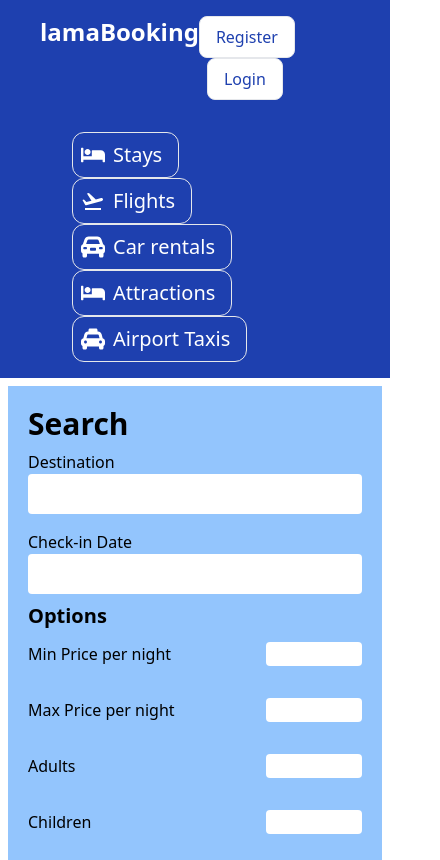
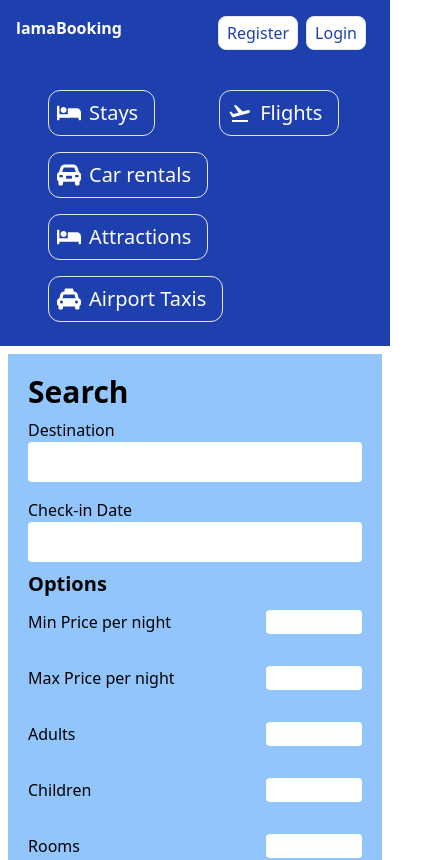
Before and after one commit to Harishguhan21/BookingApp, a React (Vite) app in the folder Frontend/bookingApp/: page /hotel in a window 390 px wide. Shown: the top 860 px of the page, 440 px wide, since content can reach past the window. Built offline with nearby package versions, Linux system fonts and the light colour scheme; no server answers.

Commit message:
Fixed the responsive issue and removed logs

```diff
--- a/Frontend/bookingApp/src/Components/HotelCard/HotelCard.tsx
+++ b/Frontend/bookingApp/src/Components/HotelCard/HotelCard.tsx
@@ -18,19 +18,19 @@ const HotelCard = ({ data }: any) => {
       <div className="md:col-span-8">
         <div className="mx-4 ">
           <div className="flex justify-between py-3">
-            <h1 className="font-bold text-3xl text-blue-800">{data.name}</h1>
-            <h1 className="font-bold text-2xl ">Rs: {data.cheapPrice}</h1>
+            <h1 className="font-bold md:text-3xl text-blue-800">{data.name}</h1>
+            <h1 className="font-bold md:text-2xl ">Rs: {data.cheapPrice}</h1>
           </div>
           <div className="flex justify-between">
             <h1 className="">{data.distence}m from center</h1>
             <h1 className="">Includes taxes and fees</h1>
           </div>
           <div className="flex justify-between mt-3">
-            <button className="px-4 py-2 bg-green-400 rounded text-white">
+            <button className="px-2 py-1 md:px-4 md:py-2 bg-green-400 rounded text-white">
               Free Airport Taxi
             </button>
             <button
-              className="px-4 py-2 bg-blue-400 rounded text-white"
+              className="px-2 py-1 md:px-4 md:py-2 bg-blue-400 rounded text-white"
               onClick={() => navigate(`/hoteldetail/${data._id}`)}
             >
               See Availability
--- a/Frontend/bookingApp/src/Components/LoginModal/LoginModal.tsx
+++ b/Frontend/bookingApp/src/Components/LoginModal/LoginModal.tsx
@@ -41,7 +41,6 @@ const LoginModal = ({
         sucessNotify("Login Successfull!");
       }
     } catch (error: any) {
-      console.log(error, "error from api");
       failureNotify(error.response.data.message);
     }
   };
--- a/Frontend/bookingApp/src/Components/PropertyType/PropertyType.tsx
+++ b/Frontend/bookingApp/src/Components/PropertyType/PropertyType.tsx
@@ -5,7 +5,6 @@ const PropertyType = () => {
   const { data }: any = useFetch(
     `${import.meta.env.VITE_API_KEY}/api/hotels/getBytype`
   );
-  console.log(data, "data");
   const images = [
     "https://images.unsplash.com/photo-1542314831-068cd1dbfeeb?w=500&auto=format&fit=crop&q=60&ixlib=rb-4.0.3&ixid=M3wxMjA3fDB8MHxzZWFyY2h8Nnx8aG90ZWx8ZW58MHx8MHx8fDA%3D",
     "https://images.unsplash.com/photo-1597047084993-bf337e09ede0?w=500&auto=format&fit=crop&q=60&ixlib=rb-4.0.3&ixid=M3wxMjA3fDB8MHxzZWFyY2h8OHx8YXBhcnRtZW50c3xlbnwwfHwwfHx8MA%3D%3D",
--- a/Frontend/bookingApp/src/Components/SignUpModal/SignUpModal.tsx
+++ b/Frontend/bookingApp/src/Components/SignUpModal/SignUpModal.tsx
@@ -44,7 +44,6 @@ const SignUpModal = ({
         sucessNotify("User created successfully");
       }
     } catch (error: any) {
-      console.log(error.response.data, "error");
       failureNotify(error.response.data);
     }
   };
--- a/Frontend/bookingApp/src/Pages/HotelAvailability/HotelAvailability.tsx
+++ b/Frontend/bookingApp/src/Pages/HotelAvailability/HotelAvailability.tsx
@@ -29,29 +29,9 @@ const HotelAvailability = () => {
     `${import.meta.env.VITE_API_KEY}/api/hotels/find/${url[2] || undefined}`
   );
   const { value }: any = React.useContext(SearchContext);
-
-  // React.useEffect(() => {
-  //   const fetchData = async () => {
-  //     const storedUserString = localStorage.getItem("token");
-  //     if (storedUserString) {
-  //       const token = JSON.parse(storedUserString);
-  //       if (token) {
-  //         try {
-  //           const userDetails = await getUserDetails();
-  //           // setUserData(userDetails);
-  //         } catch (error) {
-  //           console.error("Error fetching user details:", error);
-  //         }
-  //       }
-  //     }
-  //   };
-  //   fetchData(); // Call the async function
-  // }, []);
-
   const handleBookRoom = async () => {
     if (getToken()) {
       setVisible(true);
-      console.log(value.date);
       try {
         const res = await axios.get(
           `${import.meta.env.VITE_API_KEY}/api/hotels/getRooms/${data._id}`
@@ -66,7 +46,6 @@ const HotelAvailability = () => {
   };
 
   const hidePopup = () => {
-    console.log("im called!");
     setLoginModal(false);
   };
 
@@ -96,14 +75,12 @@ const HotelAvailability = () => {
   function getDatesInRange(date: any) {
     const start = new Date(date[0]);
     const end = new Date(date[1]);
-    console.log(start, "start", end);
     // const dateValue = new Date(start);
     const dates = [];
     while (start <= new Date(end)) {
       dates.push(new Date(start));
       start.setDate(start.getDate() + 1);
     }
-    console.log(dates, "rangeDates");
     return dates;
   }
 
@@ -118,7 +95,6 @@ const HotelAvailability = () => {
               }/api/rooms/availability/${roomId}`,
               { dates: value.date.flat(1) }
             );
-            console.log(res);
           })
         );
         navigate("/");
@@ -153,14 +129,13 @@ const HotelAvailability = () => {
   const showLogoutModal = () => {
     setLogoutModal(true);
   };
-
   return (
     <>
-      <div className="px-10 py-4 bg-blue-800 min-h-[30vh]">
+      <div className="px-4 py-4 bg-blue-800 min-h-[30vh]">
         <div className="flex justify-between">
           <div className="">
             <h1
-              className="text-white font-bold text-2xl cursor-pointer"
+              className="text-white font-bold md:text-2xl cursor-pointer"
               onClick={() => navigate("/")}
             >
               lamaBooking
@@ -168,11 +143,11 @@ const HotelAvailability = () => {
           </div>
           {!isAuthenticated() ? (
             <div className="">
-              <button className="border px-4 py-2 bg-white text-[#1e40af] rounded-lg">
+              <button className="border px-2 py-1 md:px-4 md:py-2 bg-white text-[#1e40af] rounded-lg">
                 Register
               </button>
               <button
-                className="mx-2 border px-4 py-2 bg-white text-[#1e40af] rounded-lg"
+                className="mx-2 border px-2 py-1 md:px-4 md:py-2 bg-white text-[#1e40af] rounded-lg"
                 onClick={showLoginPopup}
               >
                 Login
--- a/Frontend/bookingApp/src/Pages/Hotels/Hotel.tsx
+++ b/Frontend/bookingApp/src/Pages/Hotels/Hotel.tsx
@@ -76,11 +76,11 @@ const Hotel = () => {
 
   return (
     <>
-      <div className="px-10 py-4 bg-blue-800 min-h-[30vh]">
+      <div className="px-4 py-4 bg-blue-800 min-h-[30vh]">
         <div className="flex justify-between">
           <div className="">
             <h1
-              className="text-white font-bold text-2xl cursor-pointer"
+              className="text-white font-bold md:text-2xl cursor-pointer"
               onClick={() => navigate("/")}
             >
               lamaBooking
@@ -88,11 +88,11 @@ const Hotel = () => {
           </div>
           {!isAuthenticated() ? (
             <div className="">
-              <button className="border px-4 py-2 bg-white text-[#1e40af] rounded-lg">
+              <button className="border px-2 py-1 md:px-4 md:py-2 bg-white text-[#1e40af] rounded-lg">
                 Register
               </button>
               <button
-                className="mx-2 border px-4 py-2 bg-white text-[#1e40af] rounded-lg"
+                className="mx-2 border px-2 py-1 md:px-4 md:py-2 bg-white text-[#1e40af] rounded-lg"
                 onClick={handleLogin}
               >
                 Login
@@ -100,7 +100,7 @@ const Hotel = () => {
             </div>
           ) : (
             <button
-              className="mx-2 border px-4 py-2 bg-white text-[#1e40af] rounded-lg"
+              className="mx-2 border md:px-4 md:py-2 bg-white text-[#1e40af] rounded-lg"
               onClick={showLogoutModal}
             >
               Logout
@@ -108,23 +108,23 @@ const Hotel = () => {
           )}
         </div>
         <div className=" mt-8 flex flex-wrap">
-          <div className="flex items-center border py-2 rounded-xl px-2 mx-8 cursor-pointer">
+          <div className="flex items-center border py-2 rounded-xl px-2 mx-8 cursor-pointer my-2">
             <FaBed className="text-2xl text-white " />
             <h1 className="mx-2 text-xl text-white">Stays</h1>
           </div>
-          <div className="flex items-center border py-2 rounded-xl px-2 mx-8 cursor-pointer">
+          <div className="flex items-center border py-2 rounded-xl px-2 mx-8 cursor-pointer my-2">
             <RiFlightTakeoffLine className="text-2xl text-white" />
             <h1 className="mx-2 text-xl text-white">Flights</h1>
           </div>
-          <div className="flex items-center border py-2 rounded-xl px-2 mx-8 cursor-pointer">
+          <div className="flex items-center border py-2 rounded-xl px-2 mx-8 cursor-pointer my-2">
             <FaCarRear className="text-2xl text-white" />
             <h1 className="mx-2 text-xl text-white">Car rentals</h1>
           </div>
-          <div className="flex items-center border py-2 rounded-xl px-2 mx-8 cursor-pointer">
+          <div className="flex items-center border py-2 rounded-xl px-2 mx-8 cursor-pointer my-2">
             <FaBed className="text-2xl text-white" />
             <h1 className="mx-2 text-xl text-white">Attractions</h1>
           </div>
-          <div className="flex items-center border py-2 rounded-xl px-2 mx-8 cursor-pointer">
+          <div className="flex items-center border py-2 rounded-xl px-2 mx-8 cursor-pointer my-2">
             <FaTaxi className="text-2xl text-white" />
             <h1 className="mx-2 text-xl text-white">Airport Taxis</h1>
           </div>
@@ -181,7 +181,7 @@ const Hotel = () => {
             </div>
           </div>
           <button
-            className="w-[400px] mx-4 my-2 rounded  py-2 bg-blue-500"
+            className="w-[80%] ml-[10%] my-2 rounded py-2 bg-blue-500"
             onClick={refetch}
           >
             Search
--- a/Frontend/bookingApp/src/Pages/LandingPage/LandingPage.tsx
+++ b/Frontend/bookingApp/src/Pages/LandingPage/LandingPage.tsx
@@ -63,13 +63,11 @@ const LandingPage = () => {
     "https://images.unsplash.com/photo-1595433306946-233f47e4af3a?w=500&auto=format&fit=crop&q=60&ixlib=rb-4.0.3&ixid=M3wxMjA3fDB8MHxzZWFyY2h8NHx8Y29pbWJhdG9yZXxlbnwwfHwwfHx8MA%3D%3D",
   ];
 
-  console.log( import.meta.env.VITE_API_KEY," import.meta.env.VITE_API_KEY")
   const { data }: any = useFetch(
     `${
       import.meta.env.VITE_API_KEY
     }/api/hotels/getByCity?cities=Chennai,Trichy,Coimbatore`
   );
-  console.log(loginModal, "loginModal");
   const locationData = [
     {
       name: "Chennai",
@@ -85,7 +83,6 @@ const LandingPage = () => {
     },
   ];
 
-  console.log("formErrors:::", errors);
   const handleOpenMenu = () => {
     setIsMenuOpen(!isMenuOpen);
   };
@@ -107,26 +104,7 @@ const LandingPage = () => {
   };
 
   const handleSearch = () => {};
-
-  // React.useEffect(() => {
-  //   const fetchData = async () => {
-  //     const token = localStorage.getItem("token");
-  //     console.log(token, "storedUserString");
-  //     if (token) {
-  //       try {
-  //         const userDetails = await getUserDetails();
-  //         setUserData(userDetails);
-  //       } catch (error) {
-  //         console.error("Error fetching user details:", error);
-  //       }
-  //     }
-  //   };
-  //   fetchData(); // Call the async function
-  // }, []);
-  // console.log(userData, "userData");
-
   const onSubmit: SubmitHandler<FormData> = async (data) => {
-    console.log(data);
     if (date) {
       const searchData = {
         city: destination,
@@ -175,23 +153,23 @@ const LandingPage = () => {
 
   return (
     <>
-      <div className="px-10 py-4 bg-blue-800 min-h-[50vh]">
+      <div className="px-4 md:px-10 py-4 bg-blue-800 min-h-[50vh]">
         <div className="flex justify-between">
           <div className="">
-            <h1 className="text-white font-bold text-2xl cursor-pointer">
+            <h1 className="text-white font-bold md:text-2xl cursor-pointer">
               lamaBooking
             </h1>
           </div>
           {!isAuthenticated() ? (
             <div className="">
               <button
-                className="border px-4 py-2 bg-white text-[#1e40af] rounded-lg"
+                className="border px-2 py-2 md:px-4 md:py-2 bg-white text-[#1e40af] rounded-lg"
                 onClick={handleRegister}
               >
                 Register
               </button>
               <button
-                className="mx-2 border px-4 py-2 bg-white text-[#1e40af] rounded-lg"
+                className="mx-2 border px-2 py-2 md:px-4 md:py-2 bg-white text-[#1e40af] rounded-lg"
                 onClick={handleLogin}
               >
                 Login
```
